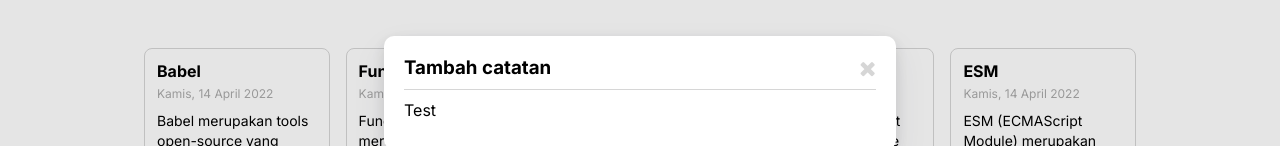
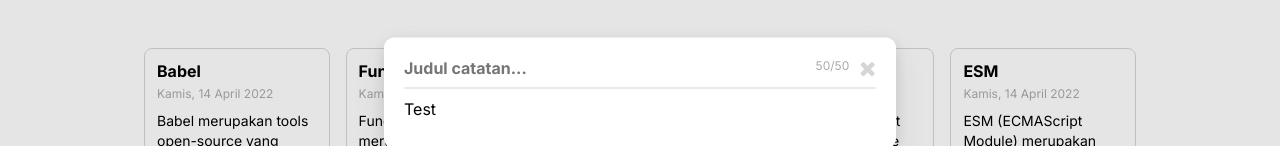
Before and after one commit to donnelworks/notes-app, a React (Create React App) app: page / in a window 1280 px wide. Both pictures are taken after a click on the button "Buat catatan". Shown: the part 147-293 px from the top of the page. Built offline with nearby package versions, Linux system fonts and the light colour scheme.

Commit message:
input title

```diff
--- a/public/style.css
+++ b/public/style.css
@@ -203,6 +203,19 @@ input, button {
     border-bottom: solid 1px var(--gray);
   }
 
+  .modal-title {
+      margin-right: 10px;
+      font-weight: 700;
+      width: 100%;
+      border: 0;
+  }
+
+  .modal-title-count {
+      margin: 0 10px;
+      font-size: 12px;
+      color: var(--dark-gray)
+  }
+
   .modal-body {
     padding: 10px 0;
   }
--- a/src/components/Modal.js
+++ b/src/components/Modal.js
@@ -6,7 +6,14 @@ const Modal = ({ title, handleClose, show, children }) => {
     <div className={showModalClass}>
       <div className="modal-content">
         <div className="modal-header">
-          <h3 className="modal-title">{title}</h3>
+          <div className="col">
+            <input
+              type="text"
+              className="modal-title"
+              placeholder="Judul catatan..."
+            />
+          </div>
+          <p className="modal-title-count">50/50</p>
           <button type="button" className="modal-close" onClick={handleClose}>
             <i className="fa fa-times fa-lg"></i>
           </button>
```
